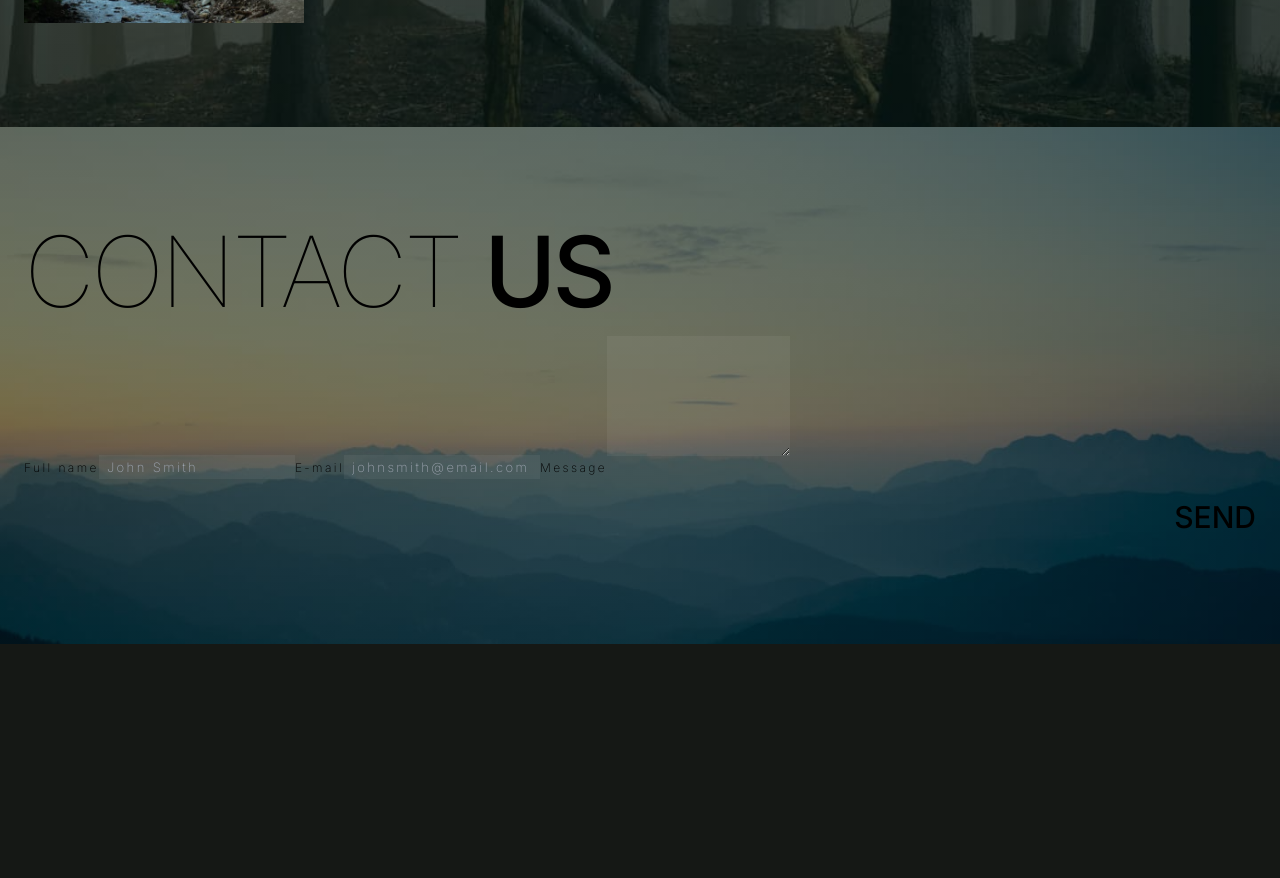
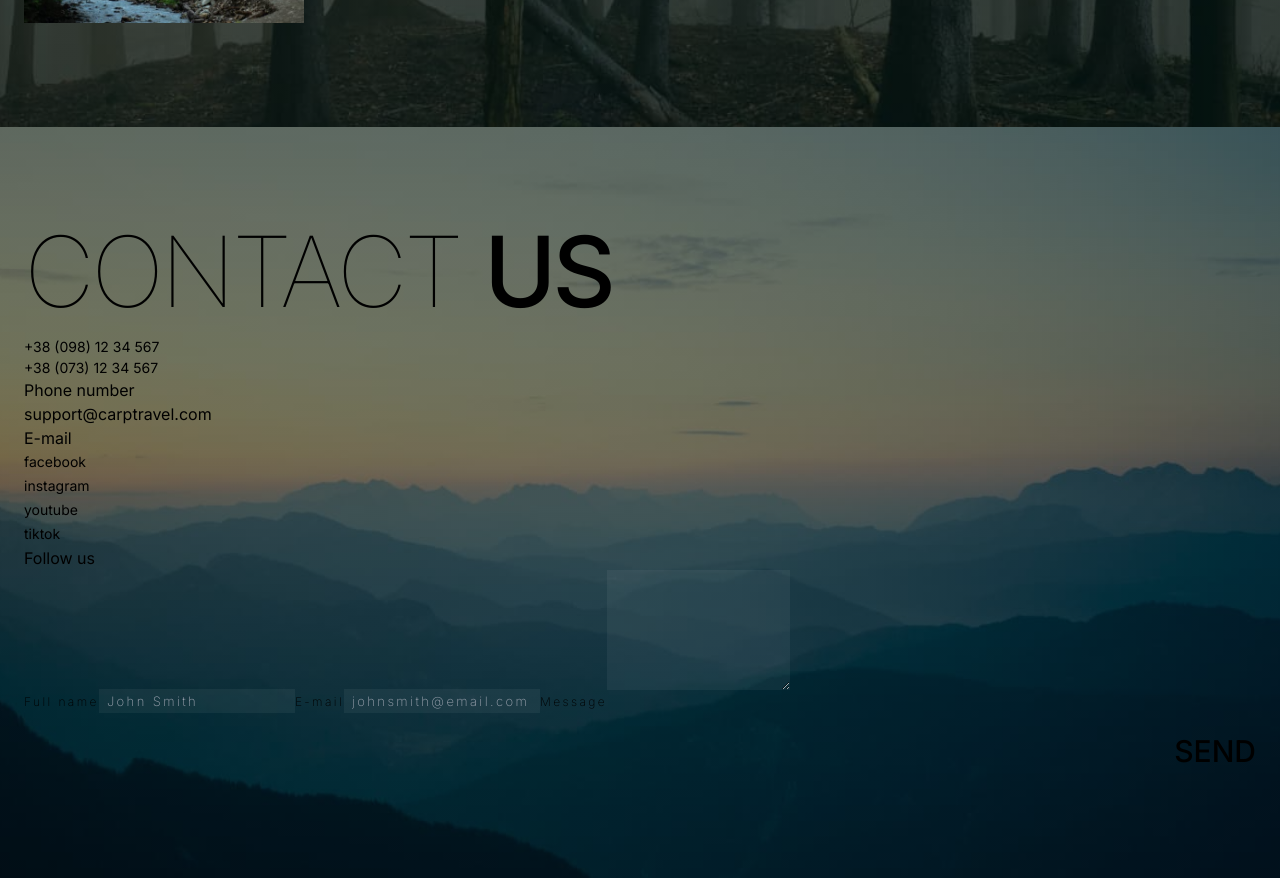
Before and after one commit to LiudmylaKozytska/carpTravel, a Next.js app: page / in a window 1280 px wide. Shown: the part 4420-5298 px from the top of the page. Before the commit the page ends 5064 px from the top, so only its background shows below. Built offline with nearby package versions, Linux system fonts and the light colour scheme; a web font is replaced by a local one.

Commit message:
add all content

```diff
--- a/public/content/contact.json
+++ b/public/content/contact.json
@@ -10,9 +10,9 @@
       { "name": "+38 (073) 12 34 567", "url": "tel:+380731234567" }
     ]
   },
-    "e-mail": {
+  "email": {
     "text": "E-mail",
-        "e-mail": "support@carptravel.com"
+    "email": "support@carptravel.com"
   },
   "socialMedia": {
     "text": "Follow us",
--- a/src/app/(routes)/contact/Contact.tsx
+++ b/src/app/(routes)/contact/Contact.tsx
@@ -1,18 +1,52 @@
-'use client'
+"use client";
 
 import BackgroundImage from "@/src/components/BackgroundImage";
 import ContactForm from "@/src/components/ContactForm";
 import data from "@/public/content/contact.json";
 
-
 export default function Contact() {
-    return <BackgroundImage image="/images/contact.jpg">
-        <div id="contacts" className="container sm:px-[20px] py-[56px] md:py-[64px] lg:py-[104px]">
-            <h2 className="text-[40px] md:text-[67px] lg:text-[98px] font-thin leading-[56px] md:leading-[81px] lg:leading-0 tracking-[-1.6px] md:tracking-[-2.68px] lg:tracking-[-3.92px] uppercase mb-[24px]">
+  return (
+    <BackgroundImage image="/images/contact.jpg">
+      <div
+        id="contacts"
+        className="container sm:px-[20px] py-[56px] md:py-[64px] lg:py-[104px]"
+      >
+        <h2 className="text-[40px] md:text-[67px] lg:text-[98px] font-thin leading-[56px] md:leading-[81px] lg:leading-0 tracking-[-1.6px] md:tracking-[-2.68px] lg:tracking-[-3.92px] uppercase mb-[24px]">
           {data.title.title}
           <span className="font-medium">{data.title.span}</span>
         </h2>
-            <ContactForm showFields={false} />
-    </div>
+        <div>
+          <ul>
+            {data.numbers.numbers.map((num, index) => (
+              <li
+                key={index}
+                className="text-[14px] md:text-[14px] cursor-pointer"
+              >
+                <a href={num.url}>{num.name}</a>
+              </li>
+            ))}
+          </ul>
+          <p>{data.numbers.text}</p>
+        </div>
+        <div>
+          <a href={`mailto:${data.email.email}`}>{data.email.email}</a>
+          <p>{data.email.text}</p>
+        </div>
+        <div>
+          <ul>
+            {data.socialMedia.links.map((item, index) => (
+              <li
+                key={index}
+                className="text-[14px] leading-[24px] md:text-[14px] cursor-pointer"
+              >
+                <a href={item.url}>{item.name}</a>
+              </li>
+            ))}
+          </ul>
+          <p>{data.socialMedia.text}</p>
+        </div>
+        <ContactForm showFields={false} />
+      </div>
     </BackgroundImage>
+  );
 }
```
Lines whose indentation alone changed are shown as unchanged.
